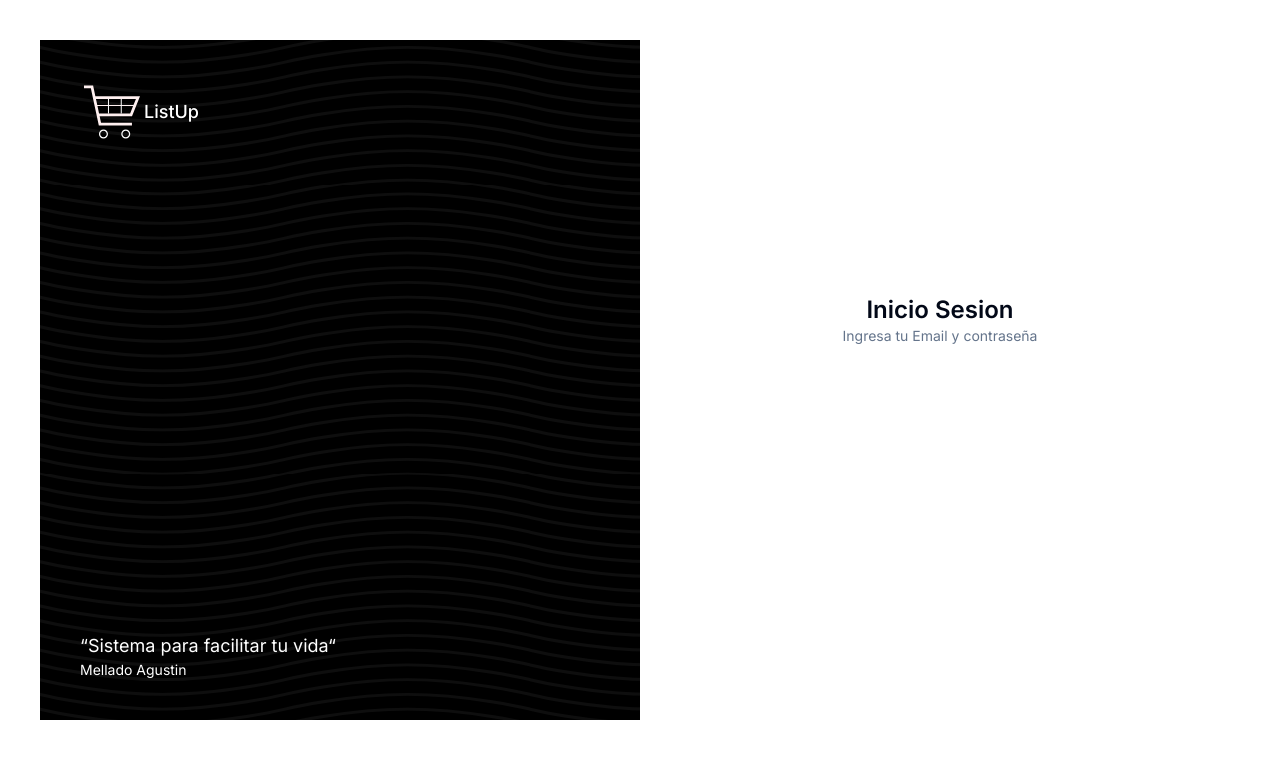
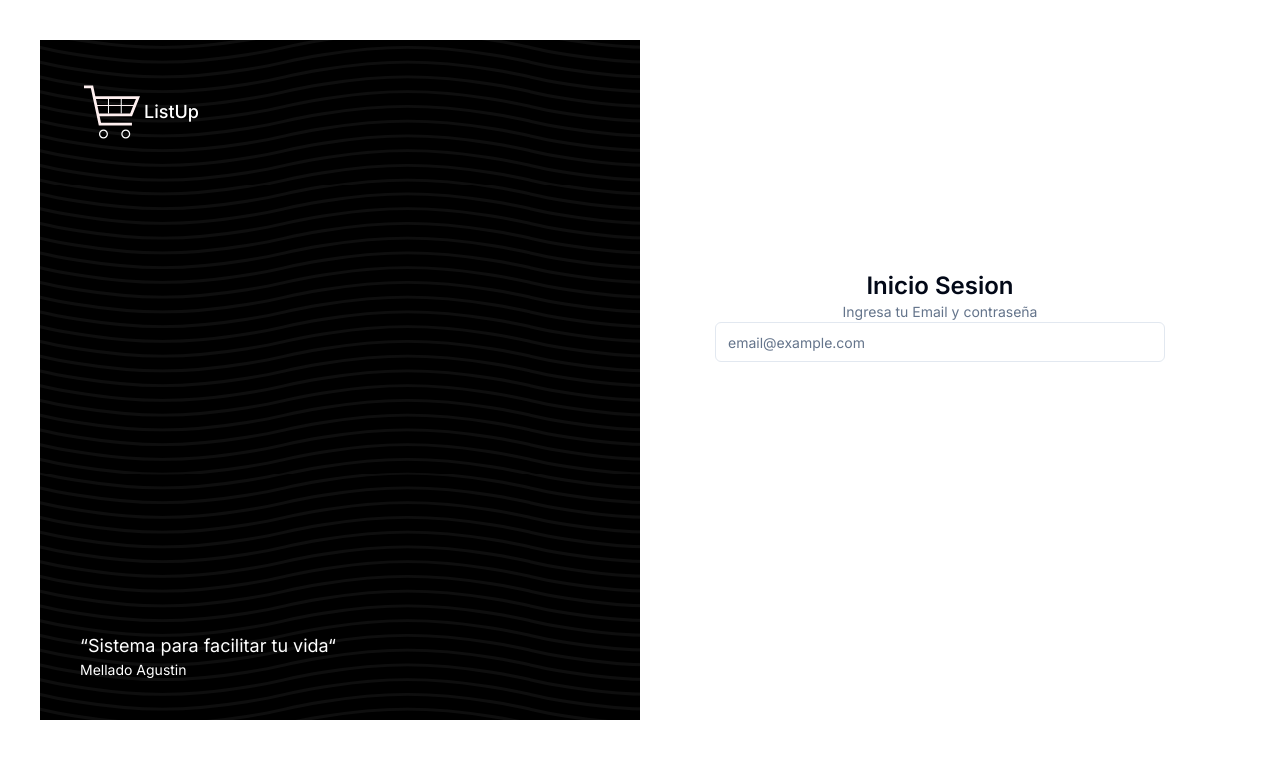
Before and after one commit to agustinMellado/ApProd, a Next.js app: page / in a window 1280 px wide. Shown: the top 758 px of the page. Built offline with nearby package versions, Linux system fonts and the light colour scheme.

Commit message:
feat: Se importo e agrego el input

```diff
--- a/app/(auth)/components/sign-in.form.tsx
+++ b/app/(auth)/components/sign-in.form.tsx
@@ -1,3 +1,5 @@
+import { Input } from "@/components/ui/input";
+
 const SignInForm = () => {
     return (
 
@@ -10,6 +12,19 @@ const SignInForm = () => {
             <p className="text-sm text-muted-foreground">
                 Ingresa tu Email y contraseña
             </p>
+
+            <form >
+                <div className="grid gap-3">
+                    <div className="mb-2">
+                        <Input
+                        id="email"
+                        placeholder="email@example.com"
+                        type="email"
+                        autoComplete="email" />
+                    </div>
+                </div>
+
+            </form>
         </div>
         </>
 
```
